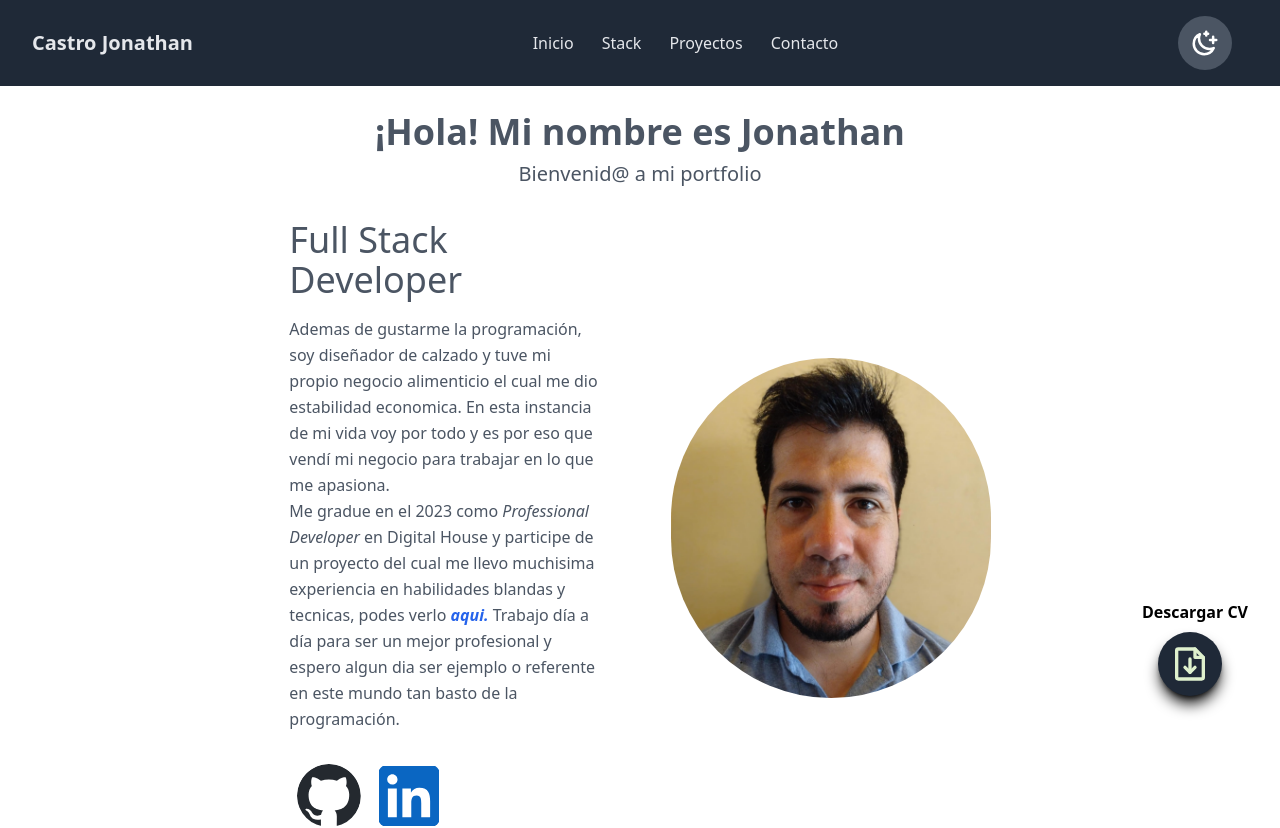
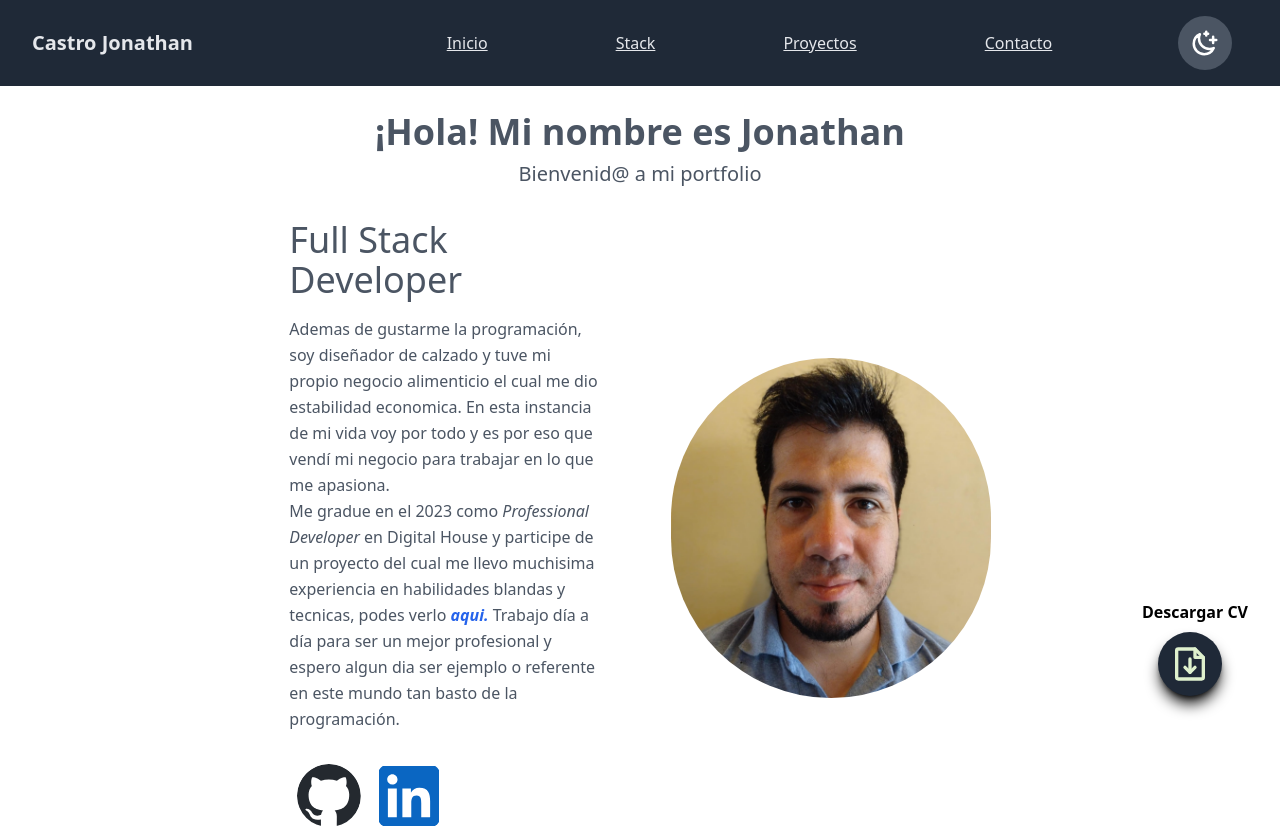
Before and after one commit to johnydeev/castro-jonathan-portfolio, a Next.js app: page / in a window 1280 px wide. Shown: the top 828 px of the page. Built offline with nearby package versions, Linux system fonts and the light colour scheme.

Commit message:
fix nav movile and styles btn-theme

```diff
--- a/src/app/globals.css
+++ b/src/app/globals.css
@@ -14,6 +14,10 @@ body {
   }
   #mobile {
     display: flex;
+  }
+  btn-theme {
+    width: 5px;
+    height: 5px;
   }
 
   .hamburg{
@@ -66,4 +70,5 @@ body {
   .hamburg.open span:nth-child(3) {
     transform: rotate(-45deg) translate(-6px, 1px);
   }
+
 }
--- a/src/components/navbar.jsx
+++ b/src/components/navbar.jsx
@@ -63,38 +63,40 @@ const Navbar = () => {
       } text-gray-200 dark:text-white`}
     >
       <div className="container mx-auto flex justify-between items-center p-4">
-        <span className="text-xl font-bold">Castro Jonathan</span>
+        <span id="desktop" className="text-xl font-bold">
+          Castro Jonathan
+        </span>
 
         <div
           className={`link ${
             isOpen ? "open" : "close"
-          } text-center flex space-x-7`}
+          } text-start flex hover:text-gray-300 dark:bg-gray-600`}
         >
           <Link
             onClick={() => setIsOpen(!isOpen)}
             href="#inicio"
-            className="hover:text-gray-300"
+            className="ml-32 underline hover:underline-offset-2"
           >
             Inicio
           </Link>
           <Link
             onClick={() => setIsOpen(!isOpen)}
             href="#stack"
-            className="hover:text-gray-300"
+            className="ml-32 underline hover:underline-offset-2"
           >
             Stack
           </Link>
           <Link
             onClick={() => setIsOpen(!isOpen)}
             href="#proyectos"
-            className="hover:text-gray-300"
+            className="ml-32 underline hover:underline-offset-2"
           >
             Proyectos
           </Link>
           <Link
             onClick={() => setIsOpen(!isOpen)}
             href="#contacto"
-            className="hover:text-gray-300"
+            className="ml-32 underline hover:underline-offset-2"
           >
             Contacto
           </Link>
@@ -110,6 +112,7 @@ const Navbar = () => {
         </div>
 
         <button
+        id="btn-theme"
           onClick={toggleTheme}
           className={`mr-4 text-lg rounded-full p-3 ${
             theme === "dark" ? "bg-white" : "bg-gray-600"
@@ -126,7 +129,7 @@ const Navbar = () => {
         </button>
       </div>
     </nav>
-  )
+  );
 }
 
 export default Navbar
```
